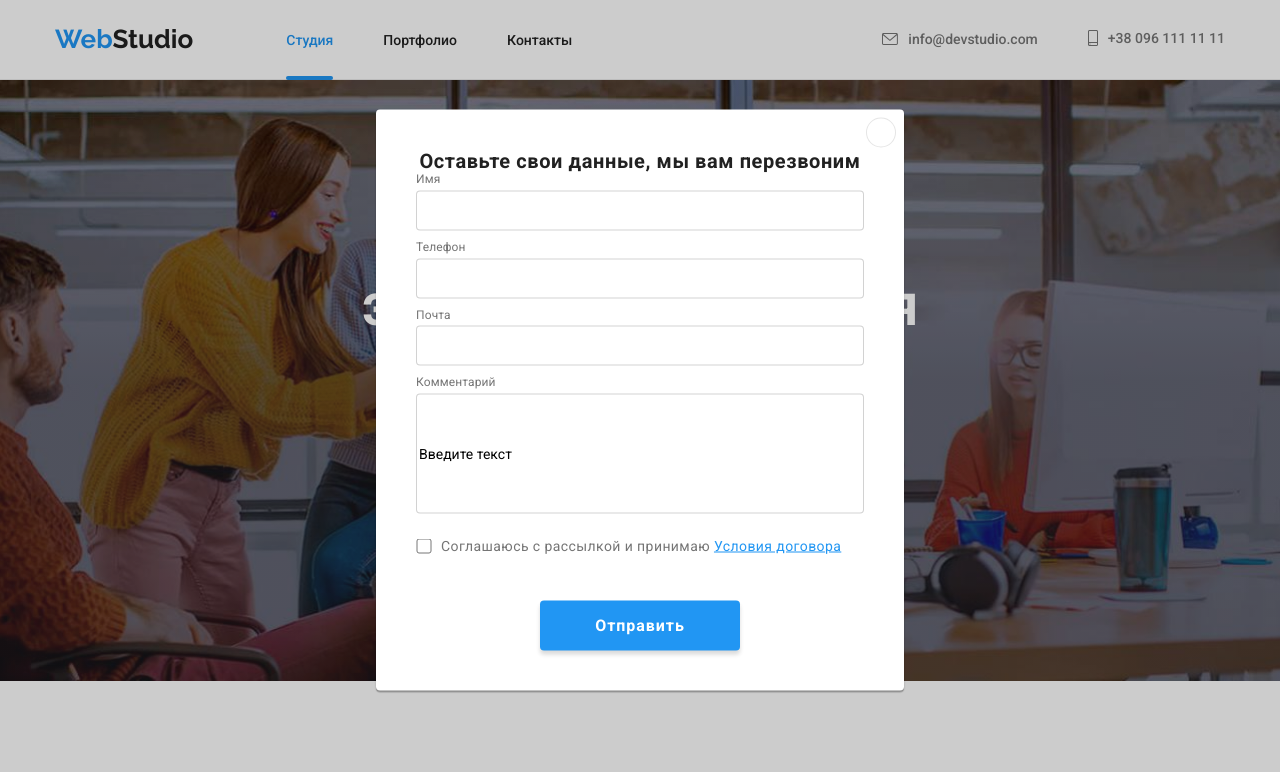
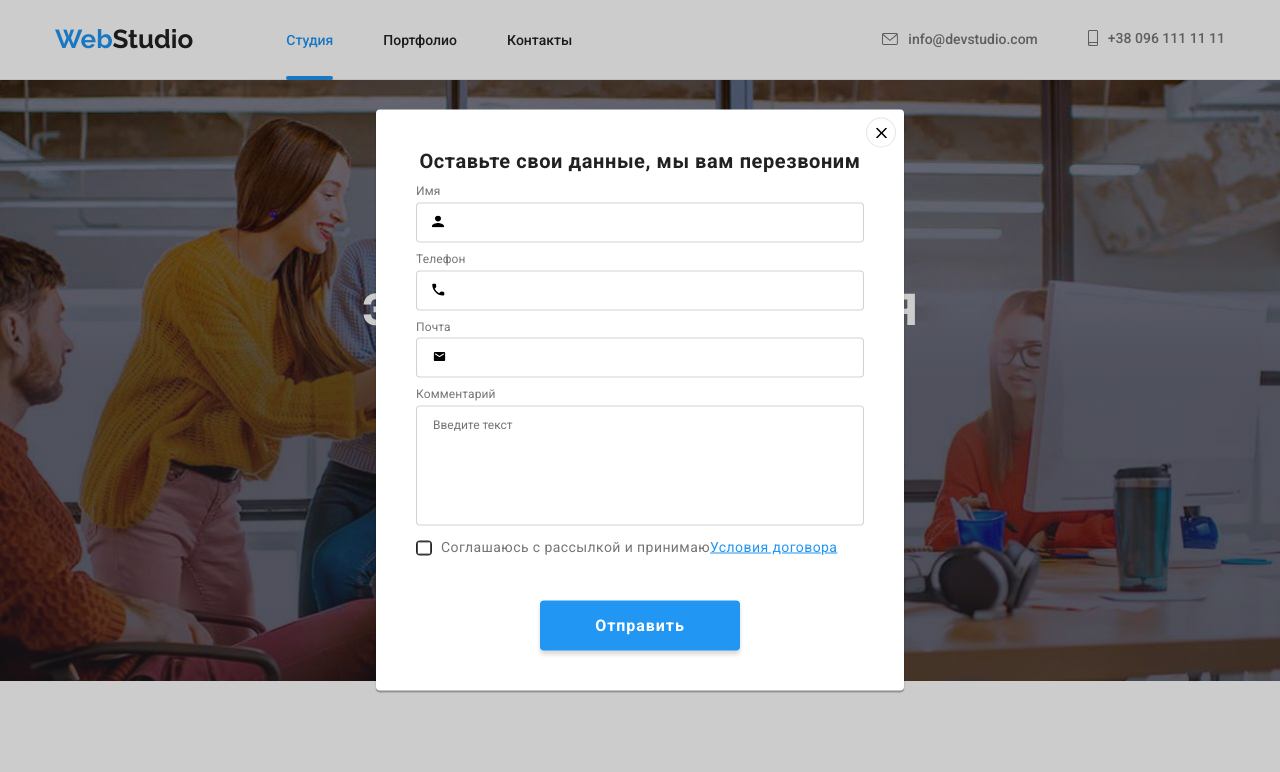
Before and after one commit to SerhiiOnyshchenko/goit-markup-hw-06, a plain HTML site: page index.html in a window 1280 px wide. Shown: the top 772 px of the page. Drawn offline with Linux system fonts and the light colour scheme.

Commit message:
forma+css

```diff
--- a/css/styles.css
+++ b/css/styles.css
@@ -224,6 +224,7 @@ header {
 	background: #188ce8;
 }
 
+/* modal form  */
 .backdrop {
 	position: fixed;
 	top: 0;
@@ -249,15 +250,11 @@ header {
 }
 
 .modal {
-	display: flex;
-	flex-direction: column;
-	align-items: center;
-	text-align: left;
 	position: absolute;
 	top: 50%;
 	left: 50%;
-	width: 528px;
-	height: 581px;
+	min-width: 528px;
+	min-height: 581px;
 	padding: 40px;
 
 	background: #ffffff;
@@ -273,83 +270,153 @@ header {
 
 .modal-btn-close {
 	position: absolute;
-	display: block;
+	display: flex;
+	justify-content: center;
+	align-items: center;
 	top: 8px;
 	right: 8px;
 	width: 30px;
 	height: 30px;
 
-	background: #ffffff url(../images/icon//btn-close.svg) no-repeat center;
+	background-color: #ffffff;
 	border: 1px solid rgba(0, 0, 0, 0.1);
 	border-radius: 50%;
 	box-sizing: border-box;
 	cursor: pointer;
+	fill: currentColor;
+	transition: fill var(--time-anime) var(--time-function);
 }
+
 .modal-btn-close:hover,
 .modal-btn-close:focus {
-	background: var(--link-f-h-color) url(../images/icon//btn-close.svg) no-repeat center;
+	fill: var(--link-f-h-color);
 }
 
-.modal input {
-	width: 100%;
-	height: 40px;
-	margin-bottom: 10px;
+.form-modal {
+	display: flex;
+	flex-direction: column;
+	align-items: center;
+	text-align: left;
+}
 
-	border: 1px solid rgba(33, 33, 33, 0.2);
-	border-radius: 4px;
-}
-.modal input:hover {
-	cursor: pointer;
-}
-.modal input {
-}
-.modal-title {
+.form-title {
+	margin-bottom: 12px;
+
 	font-weight: 700;
 	font-size: 20px;
 	line-height: 1.15;
 	letter-spacing: 0.03em;
 }
-.modal-items {
+.form-item {
+	position: relative;
+	display: flex;
+	flex-direction: column;
 	width: 100%;
-}
-.modal-item [type="text"] {
-	height: 120px;
-}
-
-.modal-text {
-	margin-bottom: 4px;
 	font-size: 12px;
 	line-height: 1.15;
 	letter-spacing: 0.01em;
 	color: var(--another-color);
 }
+.form-modal input {
+	width: 100%;
+	height: 40px;
+	margin-top: 4px;
+	margin-bottom: 10px;
+	padding: 12px 16px 12px 42px;
 
-.modal-item-checkbox {
+	font-family: inherit;
+	font-size: 12px;
+
+	border: 1px solid rgba(33, 33, 33, 0.2);
+	border-radius: 4px;
+	transition: border var(--time-anime) var(--time-function);
+}
+
+.form-input-icon {
+	position: absolute;
+	top: 50%;
+	left: 16px;
+	transform: translateY(-25%);
+	transition: fill var(--time-anime) var(--time-function);
+}
+.form-modal input:hover,
+.form-modal input:focus {
+	border-color: var(--link-f-h-color);
+	outline: var(--link-f-h-color);
+	cursor: pointer;
+}
+.form-item:hover > .form-input-icon,
+.form-item:focus-within > .form-input-icon {
+	cursor: pointer;
+	fill: var(--link-f-h-color);
+}
+
+.form-item textarea {
+	height: 120px;
+	margin-top: 4px;
+	padding: 12px 16px;
+
+	font-family: inherit;
+	font-size: inherit;
+	border: 1px solid rgba(33, 33, 33, 0.2);
+	border-radius: 4px;
+	resize: none;
+	transition: border var(--time-anime) var(--time-function);
+}
+
+.form-modal textarea:hover,
+.form-modal textarea:focus {
+	border-color: var(--link-f-h-color);
+	outline: var(--link-f-h-color);
+	cursor: pointer;
+}
+
+.form-item-checkbox {
 	display: flex;
+	flex-direction: row;
 	align-items: center;
 	margin-top: 10px;
 }
 
-.modal-item-checkbox input {
+.form-item-checkbox input {
 	width: 16px;
 	height: 15px;
-	margin-right: 9px;
-	margin-bottom: 0;
-	border: 2px solid #212121;
+	padding: 0;
+	margin: 0 9px 0 0;
+
+	border: none;
+	box-shadow: none;
+	background: url(../images/icon/modal-checkbox.svg) no-repeat center;
+	-moz-appearance: none;
+	-webkit-appearance: none;
+	appearance: none;
+
+	transition: background-image var(--time-anime) var(--time-function);
 }
 
-.modal-item-checkbox .modal-text {
+.form-item-checkbox {
 	margin-bottom: 0;
+
 	font-size: 14px;
-	line-height: 1.72;
+	line-height: 1.71;
 	letter-spacing: 0.03em;
 }
-.modal-item-checkbox .modal-text a {
+
+.form-item-checkbox input:checked {
+	background-image: url(../images/icon/modal-checkbox-check.svg);
+	transition: background-image var(--time-anime) var(--time-function);
+}
+
+.form-item-checkbox a {
 	color: var(--link-f-h-color);
 	text-decoration: underline;
 }
 
-.modal-btn {
+.form-sub {
+	position: absolute;
+	bottom: 40px;
+	left: 50%;
+	transform: translateX(-50%);
 	width: 200px;
 	height: 50px;
 	margin-top: auto;
@@ -472,6 +539,7 @@ header {
 	width: 44px;
 	height: 44px;
 	border-radius: 50%;
+	background-color: inherit;
 
 	transition: background-color var(--time-anime) var(--time-function);
 }
@@ -508,7 +576,7 @@ header {
 	color: #afb1b8;
 
 	transition: color var(--time-anime) var(--time-function), fill var(--time-anime) var(--time-function),
-		border-color var(--time-anime) var(--time-function);
+		border var(--time-anime) var(--time-function);
 }
 
 .client-item-icon {
@@ -543,7 +611,8 @@ header {
 
 .footer-contact-link {
 	color: inherit;
-	line-height: 1.7;
+	line-height: 1.71;
+	letter-spacing: 0.03em;
 
 	transition: color var(--time-anime) var(--time-function);
 }
@@ -574,6 +643,54 @@ header {
 .footer-icon > .link-icon {
 	fill: #fff;
 }
+.foooter-flex .footer-form {
+	display: flex;
+	margin-left: 93px;
+}
+.form-email {
+	display: flex;
+	flex-direction: column;
+	font-weight: 700;
+	line-height: 1.15;
+	letter-spacing: 0.03em;
+	text-transform: uppercase;
+}
+
+.form-email input {
+	width: 358px;
+	margin-top: 20px;
+	padding: 15px 16px;
+
+	font-size: 16px;
+	line-height: 1.25;
+	letter-spacing: 0.03em;
+
+	color: rgba(255, 255, 255, 0.6);
+	border: 1px solid rgba(255, 255, 255, 0.3);
+	border-radius: 4px;
+	background-color: inherit;
+}
+
+.form-email input:hover,
+.form-email input:focus {
+	outline: none;
+	cursor: pointer;
+	background-color: inherit;
+}
+.footer-sub {
+	display: flex;
+	justify-content: center;
+	align-items: center;
+	width: 200px;
+	height: 50px;
+	padding: 0;
+	margin-top: 36px;
+	margin-left: 12px;
+}
+
+.footer-sub-icon {
+	margin-left: 10px;
+}
 
 /* portfolio */
 /* filter */
@@ -601,7 +718,7 @@ header {
 
 .filter-btn:hover,
 .filter-btn:focus {
-	color: #fff;
+	color: #ffffff;
 	background: var(--link-f-h-color);
 	cursor: pointer;
 }
@@ -616,6 +733,8 @@ header {
 
 .feature-items > .item {
 	margin: 15px;
+	box-shadow: none;
+	transition: box-shadow var(--time-anime) var(--time-function);
 }
 .feature-items > .item:hover,
 .feature-items > .item:focus {
@@ -656,7 +775,6 @@ header {
 .feature-items > .item:hover .featyre-link-img > p,
 .feature-items > .item:focus .featyre-link-img > p {
 	bottom: 0;
-	transition: bottom var(--time-anime) var(--time-function);
 }
 
 .feature-title {
--- a/index.html
+++ b/index.html
@@ -65,33 +65,45 @@
                <button class="btn" type="button" data-modal-open>Заказать услугу</button>
                <div class="backdrop is-hidden0" data-modal>
                   <div class="modal">
-                     <button class="modal-btn-close" type="button" data-modal-close></button>
-                     <h2 class="modal-title">Оставьте свои данные, мы вам перезвоним</h2>
-                     <ul class="modal-items">
-                        <li class="modal-item">
-                           <p class="modal-text">Имя</p>
-                           <input type="name" />
-                        </li>
-                        <li class="modal-item">
-                           <p class="modal-text">Телефон</p>
-                           <input type="tel" />
-                        </li>
-                        <li class="modal-item">
-                           <p class="modal-text">Почта</p>
-                           <input type="mail" />
-                        </li>
-                        <li class="modal-item">
-                           <p class="modal-text">Комментарий</p>
-                           <input type="text" value="Введите текст" />
-                        </li>
-                        <li class="modal-item modal-item-checkbox">
+                     <button class="modal-btn-close" type="button" data-modal-close>
+                        <svg class="" width="11" height="11">
+                           <use href="./images/icon/modal-icons.svg#icon-btn-close"></use>
+                        </svg>
+                     </button>
+
+                     <form class="form-modal" autocomplete="off">
+                        <h2 class="form-title">Оставьте свои данные, мы вам перезвоним</h2>
+                        <label class="form-item"
+                           >Имя
+                           <input class="form-input-user" type="text" name="name" />
+                           <svg class="form-input-icon" width="12" height="12">
+                              <use href="./images/icon/modal-icons.svg#icon-modal-user"></use>
+                           </svg>
+                        </label>
+                        <label class="form-item"
+                           >Телефон
+                           <input type="tel" name="phone_number" />
+                           <svg class="form-input-icon" width="13" height="13">
+                              <use href="./images/icon/modal-icons.svg#icon-modal-phone"></use>
+                           </svg>
+                        </label>
+                        <label class="form-item"
+                           >Почта
+                           <input type="email" name="email" />
+                           <svg class="form-input-icon" width="15" height="12">
+                              <use href="./images/icon/modal-icons.svg#icon-modal-email"></use>
+                           </svg>
+                        </label>
+                        <label class="form-item"
+                           >Комментарий
+                           <textarea name="text" rows="5" placeholder="Введите текст"></textarea>
+                        </label>
+                        <label class="form-item form-item-checkbox">
                            <input type="checkbox" />
-                           <p class="modal-text">
-                              Соглашаюсь с рассылкой и принимаю <a href="">Условия договора</a>
-                           </p>
-                        </li>
-                     </ul>
-                     <button class="btn modal-btn" type="button">Отправить</button>
+                           Соглашаюсь с рассылкой и принимаю <a href="">Условия договора</a>
+                        </label>
+                        <button class="btn form-sub" type="submit">Отправить</button>
+                     </form>
                   </div>
                </div>
             </div>
@@ -427,6 +439,18 @@
                   </li>
                </ul>
             </div>
+            <form class="foooter-flex-item footer-form">
+               <label class="form-email"
+                  >Подпишитесь на рассылку
+                  <input type="email" name="email" placeholder="E-mail" />
+               </label>
+               <button class="btn footer-sub" type="submit">
+                  Подписаться
+                  <svg class="footer-sub-icon" width="24" height="24">
+                     <use href="./images/icon/modal-icons.svg#icon-send"></use>
+                  </svg>
+               </button>
+            </form>
          </div>
       </footer>
       <script src="./js/modal.js"></script>
```
Also changed, not shown: portfolio.html (+12 -0 lines).
